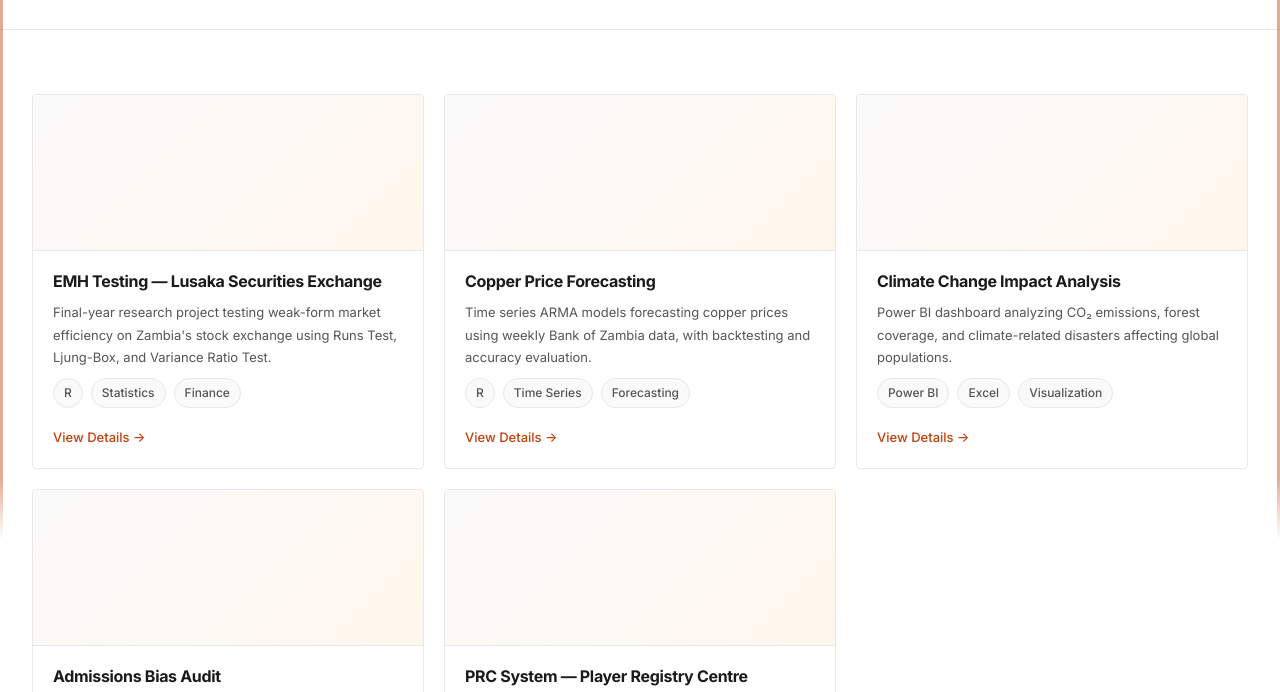
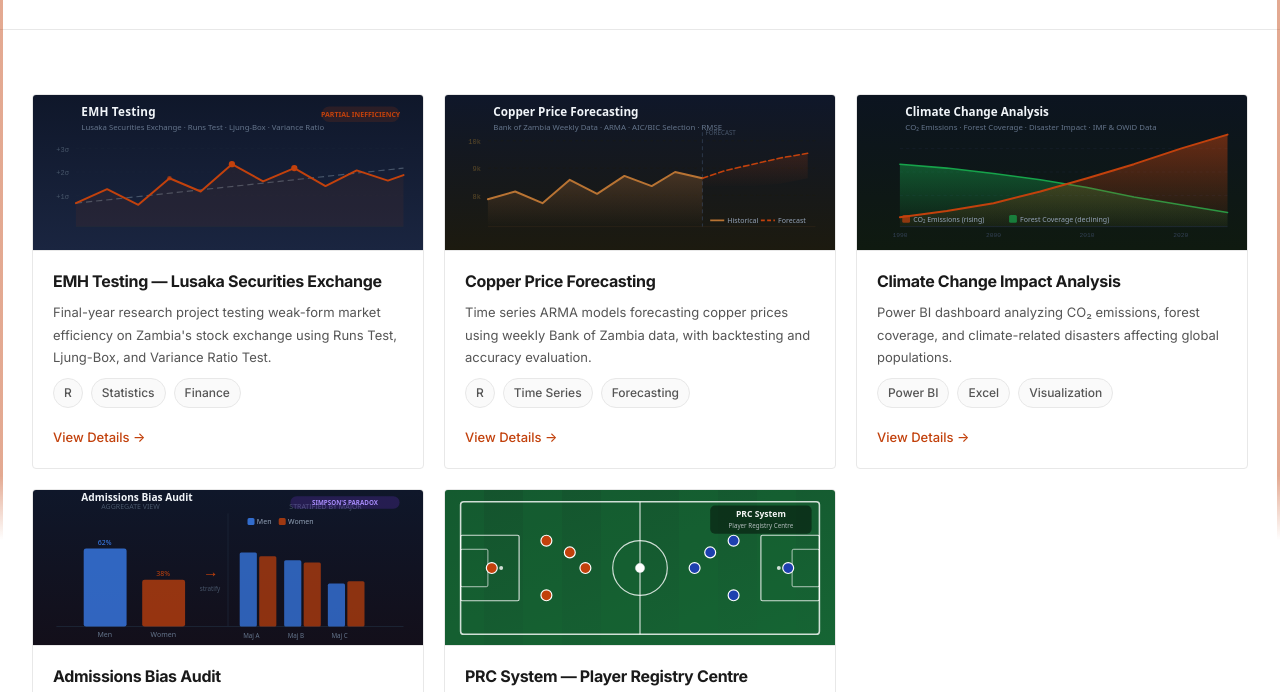
Before and after one commit to CCheelo/portfolio-website, a plain HTML site: page projects.html in a window 1280 px wide. Shown: the part 260-952 px from the top of the page. Drawn offline with Linux system fonts and the light colour scheme.

Commit message:
Add custom SVG placeholder images for all 5 project cards

```diff
--- a/css/main.css
+++ b/css/main.css
@@ -1051,6 +1051,14 @@ h1, h2, h3, h4, h5, h6 {
   aspect-ratio: 5 / 2;
   background: linear-gradient(135deg, var(--color-bg-alt) 0%, var(--color-accent-soft) 100%);
   border-bottom: 1px solid var(--color-border);
+  overflow: hidden;
+}
+
+.project-card__media img {
+  width: 100%;
+  height: 100%;
+  object-fit: cover;
+  display: block;
 }
 
 .project-card__body {
--- a/projects.html
+++ b/projects.html
@@ -41,7 +41,7 @@
       <div class="container">
         <div class="projects-grid">
           <article class="project-card">
-            <div class="project-card__media"></div>
+            <div class="project-card__media"><img src="assets/images/project-emh.svg" alt="EMH Testing chart" loading="lazy"></div>
             <div class="project-card__body">
               <h3 class="project-card__title">EMH Testing &mdash; Lusaka Securities Exchange</h3>
               <p class="project-card__description">
@@ -58,7 +58,7 @@
           </article>
 
           <article class="project-card">
-            <div class="project-card__media"></div>
+            <div class="project-card__media"><img src="assets/images/project-copper.svg" alt="Copper forecasting chart" loading="lazy"></div>
             <div class="project-card__body">
               <h3 class="project-card__title">Copper Price Forecasting</h3>
               <p class="project-card__description">
@@ -75,7 +75,7 @@
           </article>
 
           <article class="project-card">
-            <div class="project-card__media"></div>
+            <div class="project-card__media"><img src="assets/images/project-climate.svg" alt="Climate change chart" loading="lazy"></div>
             <div class="project-card__body">
               <h3 class="project-card__title">Climate Change Impact Analysis</h3>
               <p class="project-card__description">
@@ -92,7 +92,7 @@
           </article>
 
           <article class="project-card">
-            <div class="project-card__media"></div>
+            <div class="project-card__media"><img src="assets/images/project-admissions.svg" alt="Admissions bias chart" loading="lazy"></div>
             <div class="project-card__body">
               <h3 class="project-card__title">Admissions Bias Audit</h3>
               <p class="project-card__description">
@@ -109,7 +109,7 @@
           </article>
 
           <article class="project-card">
-            <div class="project-card__media"></div>
+            <div class="project-card__media"><img src="assets/images/project-prc.svg" alt="PRC football pitch" loading="lazy"></div>
             <div class="project-card__body">
               <h3 class="project-card__title">PRC System &mdash; Player Registry Centre</h3>
               <p class="project-card__description">
```
Also changed, not shown: assets/images/project-admissions.svg (added), assets/images/project-climate.svg (added), assets/images/project-copper.svg (added), assets/images/project-emh.svg (added), assets/images/project-prc.svg (added).
